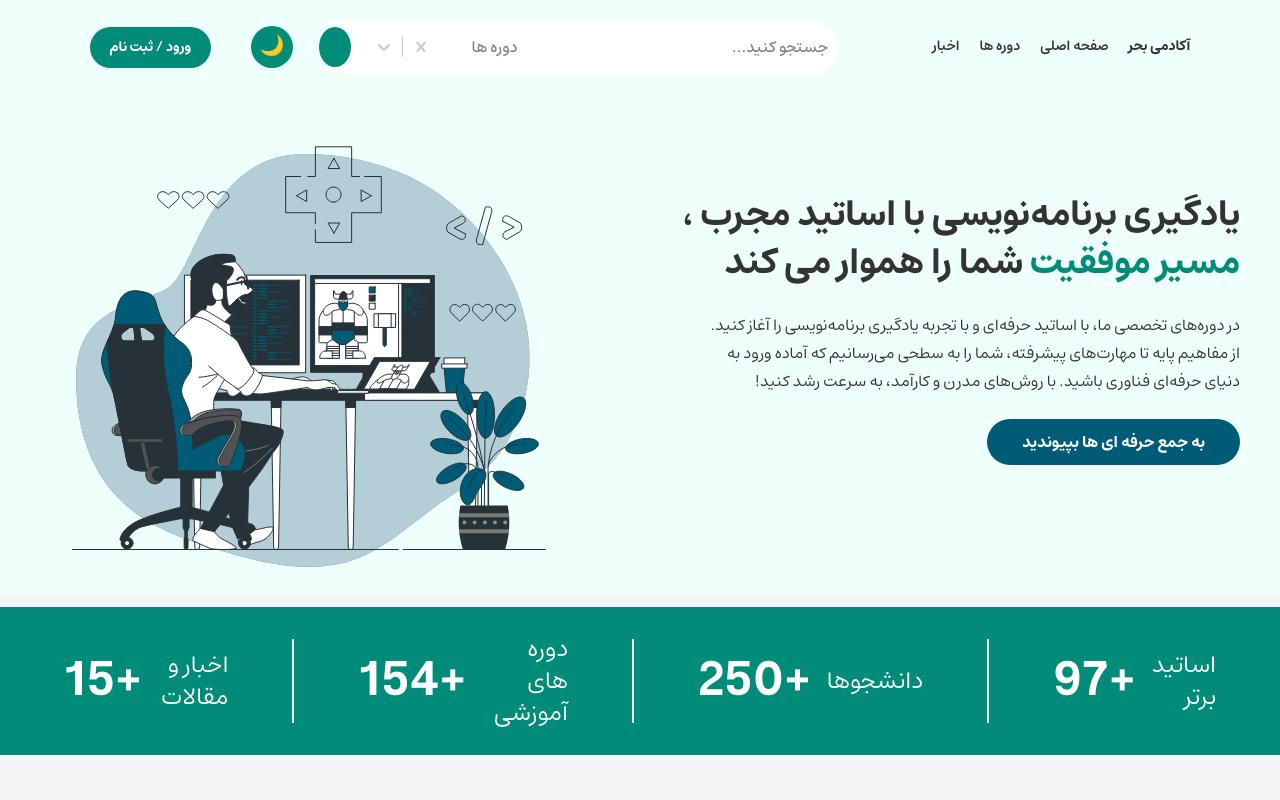
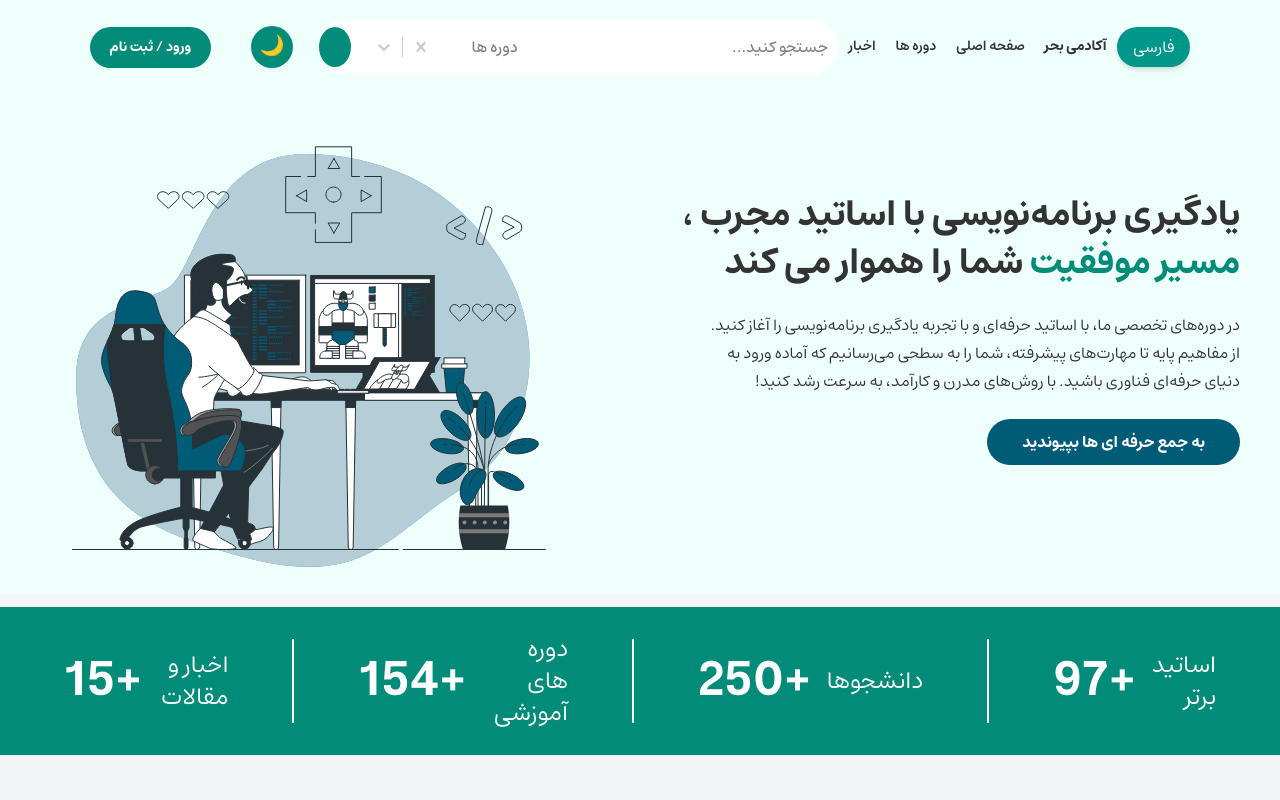
Before and after one commit to react-summer-1404/CodeLogic, a React (Vite) app: page / in a window 1280 px wide. Shown: the top 800 px of the page. Built offline with nearby package versions, Linux system fonts and the light colour scheme; some icons are missing.

Commit message:
Update navbar

```diff
--- a/src/components/Navbar/Navbar.jsx
+++ b/src/components/Navbar/Navbar.jsx
@@ -3,6 +3,7 @@ import style from "./Navbar.module.css";
 import SearchIcon from "@mui/icons-material/Search";
 import MenuIcon from "@mui/icons-material/Menu";
 import SelectComp from "../SelectComp/SelectComp";
+import TranslateButton from "../TranslateButton/TranslateButton";
 
 const Navbar = () => {
   const [mobileMenu, setMobileMenu] = useState(false);
@@ -17,6 +18,7 @@ const Navbar = () => {
         darkMode ? style.darknav : ""
       } flex items-center justify-between`}
     >
+      <TranslateButton />
       <MenuIcon
         onClick={toggleMenu}
         className={`${style.menuicon} cursor-pointer`}
--- /dev/null
+++ b/src/components/TranslateButton/TranslateButton.jsx
@@ -0,0 +1,24 @@
+import React from "react";
+import { useTranslation } from "react-i18next";
+
+const TranslateButton = () => {
+  const { i18n } = useTranslation();
+
+  const currentLang = i18n.language || "fa";
+
+  const toggleLanguage = () => {
+    const newLang = currentLang === "fa" ? "en" : "fa";
+    i18n.changeLanguage(newLang);
+  };
+
+  return (
+    <button
+      onClick={toggleLanguage}
+      className="px-4 py-2 bg-teal-600 hover:bg-teal-700 text-white rounded-full transition-all duration-300 shadow-md"
+    >
+      {currentLang === "fa" ? "English" : "فارسی"}
+    </button>
+  );
+};
+
+export default TranslateButton;
```
